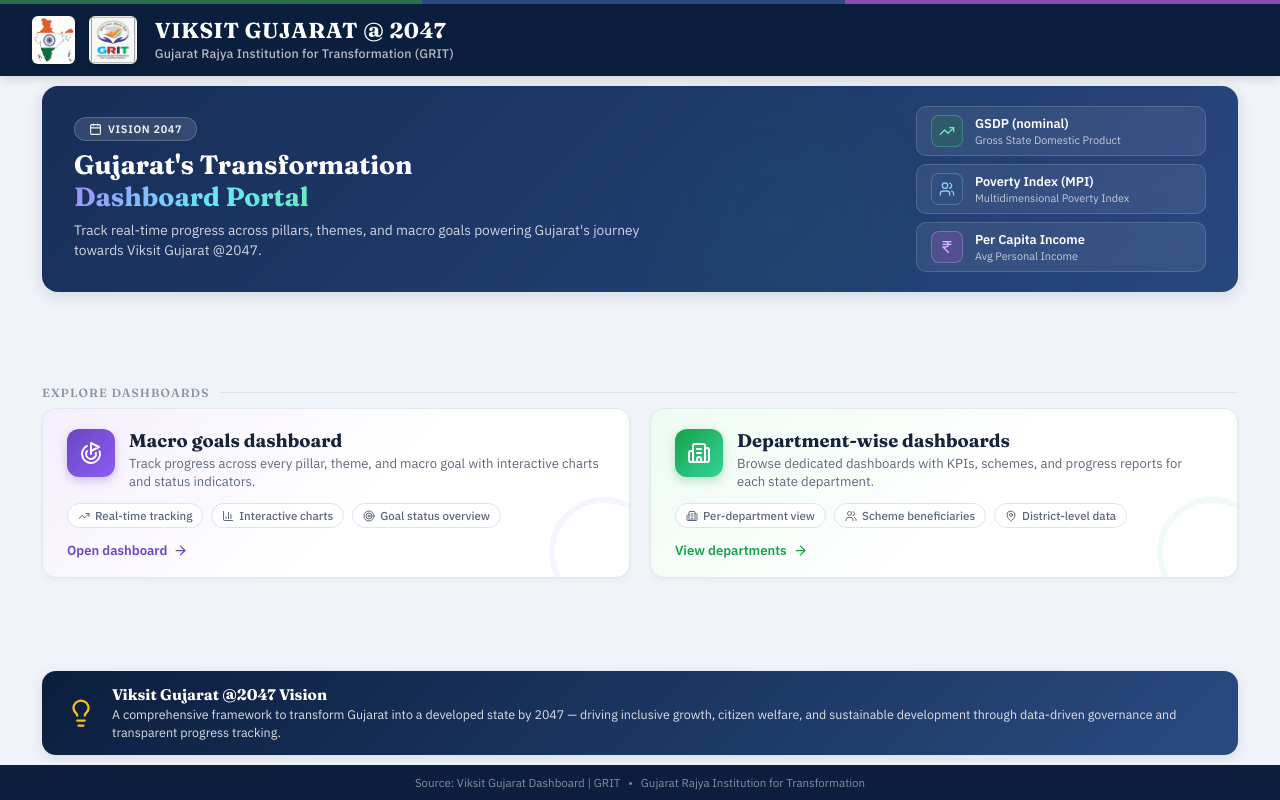
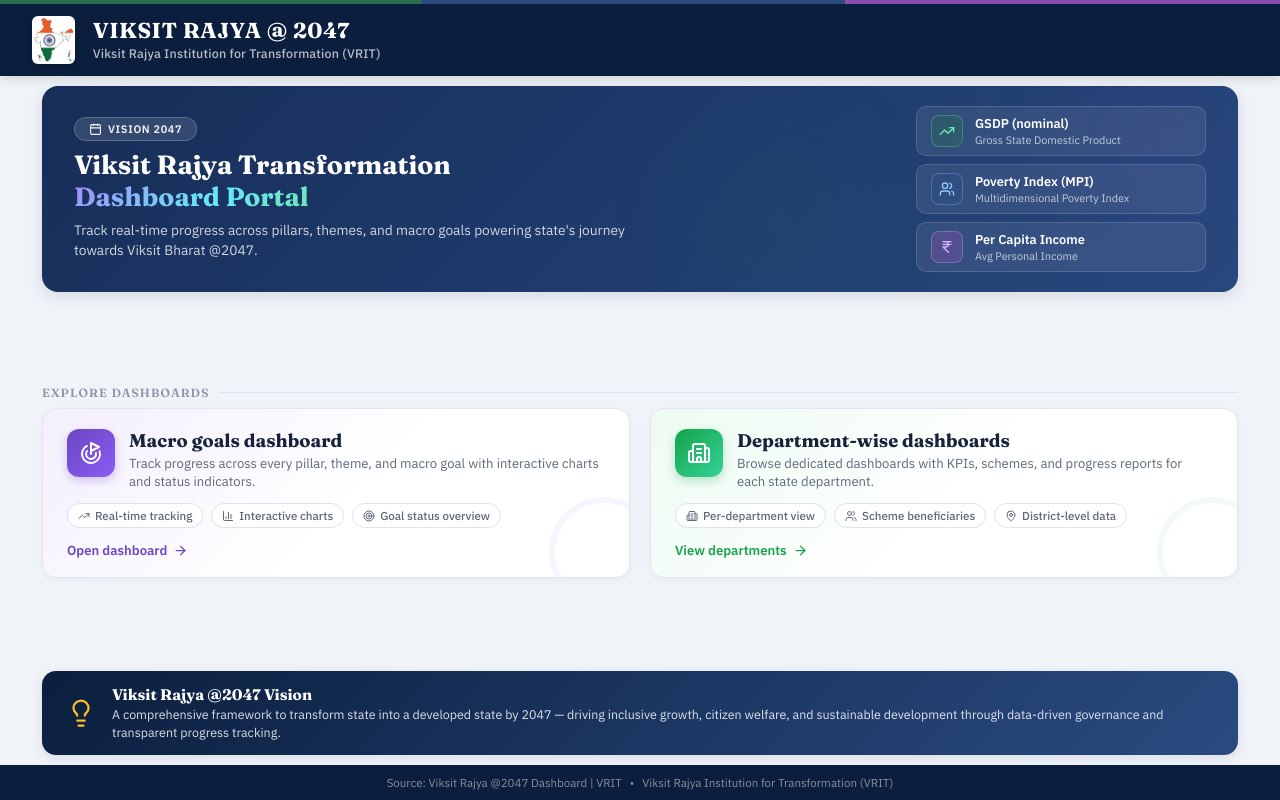
Before and after one commit to abhinavpancholi/viksit-landingpage, a React (Vite) app: page / in a window 1280 px wide. Built offline with nearby package versions, Linux system fonts and the light colour scheme.

Commit message:
feat: updated header, footer, and homepage UI

```diff
--- a/src/components/Footer.jsx
+++ b/src/components/Footer.jsx
@@ -5,9 +5,9 @@
   return (
     <footer className="site-footer" role="contentinfo">
       <div className="site-footer__bottom">
-        <span>Source: Viksit Gujarat Dashboard | GRIT</span>
+        <span>Source: Viksit Rajya @2047 Dashboard | VRIT</span>
         <span className="site-footer__separator">•</span>
-        <span>Gujarat Rajya Institution for Transformation</span>
+        <span>Viksit Rajya Institution for Transformation (VRIT)</span>
       </div>
     </footer>
   )
--- a/src/components/Header.jsx
+++ b/src/components/Header.jsx
@@ -14,18 +14,18 @@
             alt="India emblem with Gujarat focus"
             className="site-header__logo-img"
           />
-          <img
+          {/* <img
             src="/gritlogo.jpg"
             alt="GRIT — Gujarat Rajya Institution for Transformation logo"
             className="site-header__logo-img site-header__logo-img--grit"
-          />
+          /> */}
         </div>
 
         {/* Title text */}
         <div className="site-header__text">
-          <h1 className="site-header__title">VIKSIT GUJARAT @ 2047</h1>
+          <h1 className="site-header__title">VIKSIT RAJYA @ 2047</h1>
           <p className="site-header__subtitle">
-            Gujarat Rajya Institution for Transformation (GRIT)
+            Viksit Rajya Institution for Transformation (VRIT)
           </p>
         </div>
       </div>
--- a/src/pages/HomePage.jsx
+++ b/src/pages/HomePage.jsx
@@ -29,12 +29,12 @@
               Vision 2047
             </span>
             <h2 className="hero__heading">
-              Gujarat's Transformation<br />
+              Viksit Rajya Transformation<br />
               <span className="hero__heading-accent">Dashboard Portal</span>
             </h2>
             <p className="hero__sub">
               Track real-time progress across pillars, themes, and macro goals
-              powering Gujarat's journey towards Viksit Gujarat&nbsp;@2047.
+              powering state's journey towards Viksit Bharat&nbsp;@2047.
             </p>
           </div>
 
@@ -145,9 +145,9 @@
         <div className="vision-banner__content">
           <Lightbulb strokeWidth={1.8} className="vision-banner__icon" />
           <div className="vision-banner__text-wrap">
-            <h3 className="vision-banner__title">Viksit Gujarat @2047 Vision</h3>
+            <h3 className="vision-banner__title">Viksit Rajya @2047 Vision</h3>
             <p className="vision-banner__text">
-              A comprehensive framework to transform Gujarat into a developed state by 2047 —
+              A comprehensive framework to transform state into a developed state by 2047 —
               driving inclusive growth, citizen welfare, and sustainable development
               through data-driven governance and transparent progress tracking.
             </p>
```
